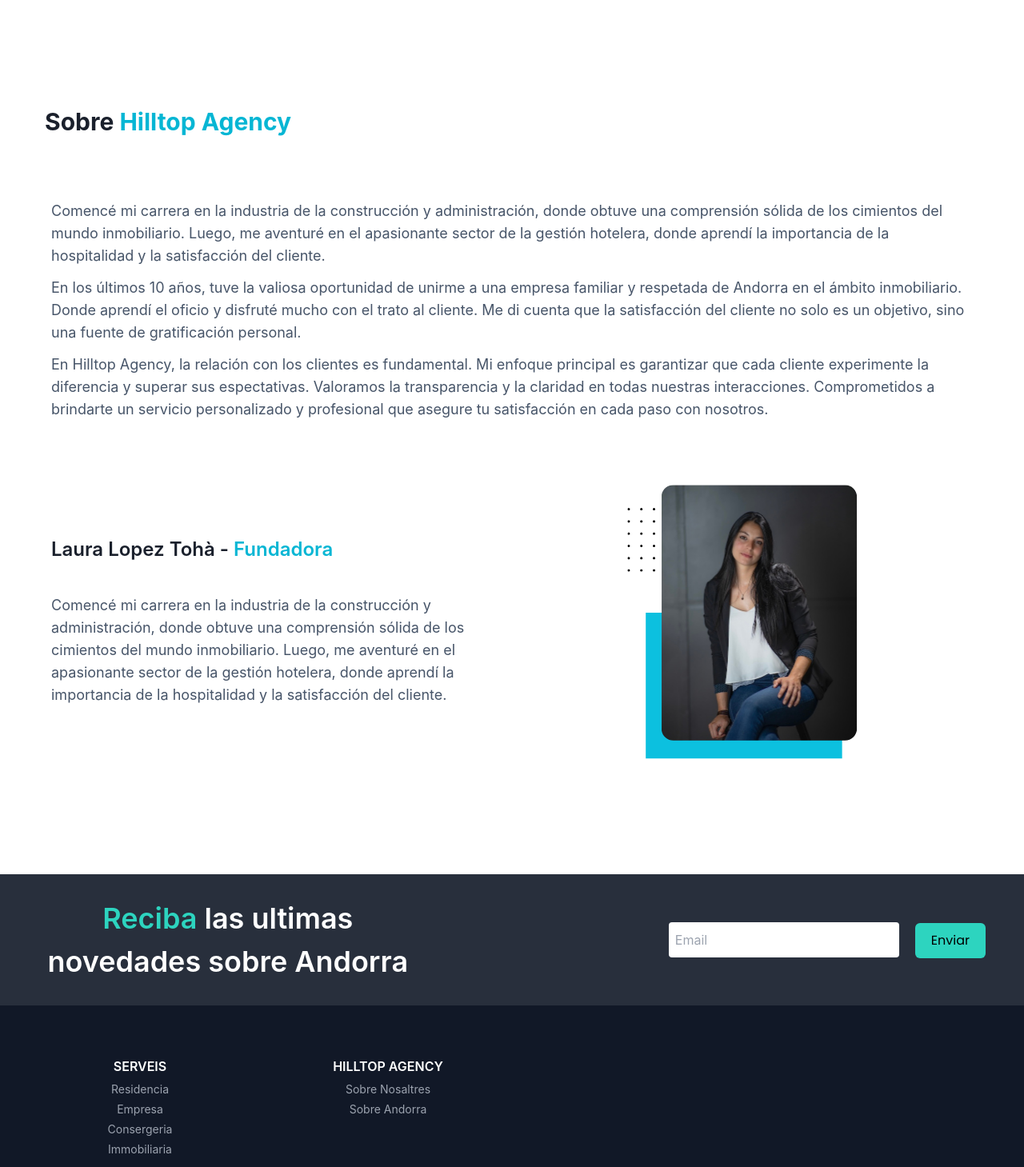
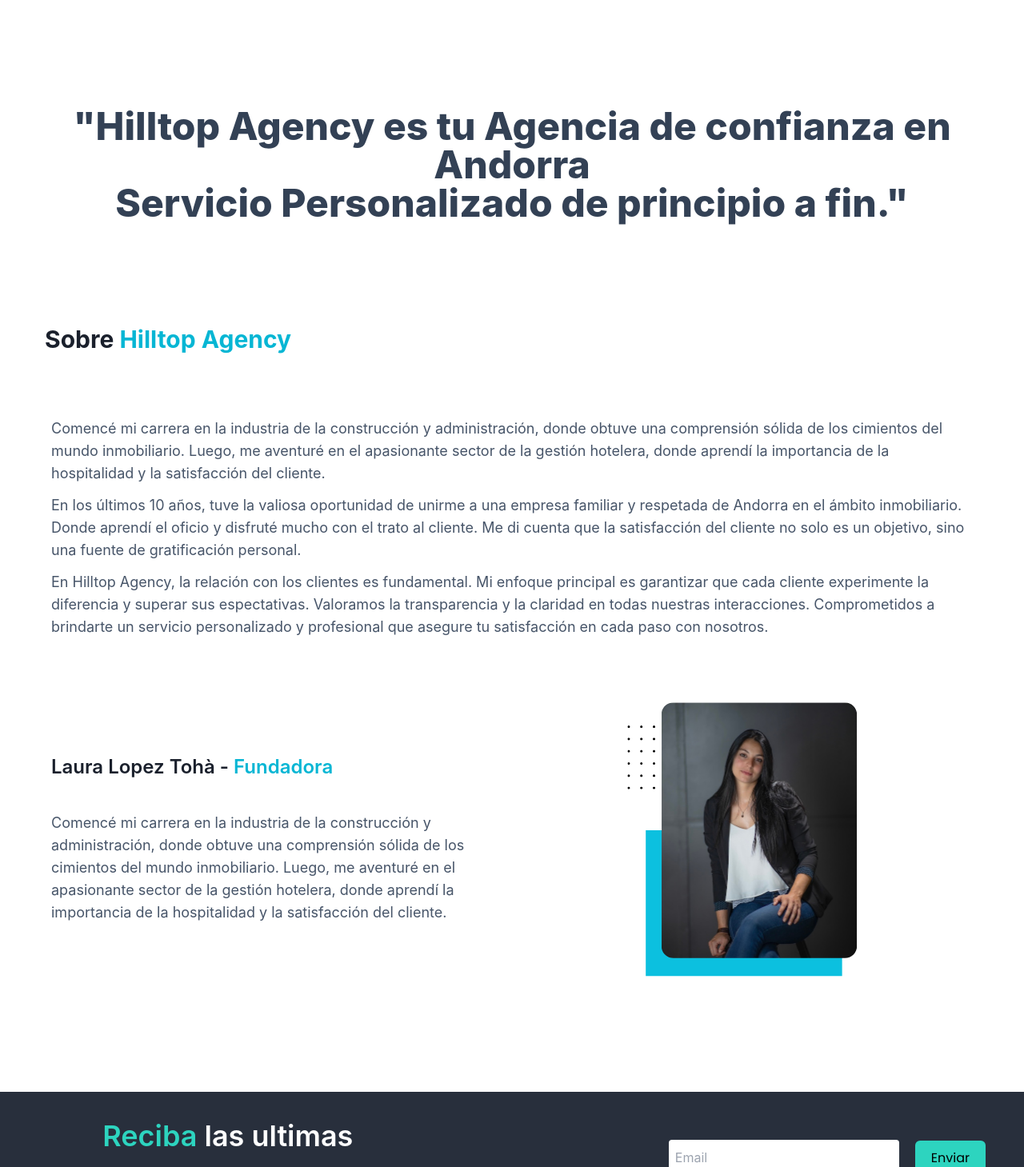
Before and after one commit to Jsendz/lauweb-dev, a React (Vite) app: page /Conserjeria in a window 1280 px wide. Shown: the part 1540-2999 px from the top of the page at 80% size. Built offline with nearby package versions, Linux system fonts and the light colour scheme.

Commit message:
lauweb-dev

```diff
--- a/src/Components/About.jsx
+++ b/src/Components/About.jsx
@@ -3,8 +3,9 @@
 
 const About = () => {
   return (
-    <div className='w-full h-full my-36'>
-           <h2 className="text-3xl text-center antialiased  font-bold mb-20 mt-20 lg:mt-0 sm:text-left sm:pl-14">Sobre <span className='text-cyan-500'> Hilltop Agency </span></h2>
+    <div className='w-full h-full my-36 max-w-7xl mx-auto'>
+           <h2 className='text-4xl xl:text-5xl antialiased font-extrabold mb-32 text-slate-700'> "Hilltop Agency es tu Agencia de confianza en Andorra <br /> Servicio Personalizado de principio a fin." </h2>
+           <h3 className="text-3xl text-center antialiased  font-bold mb-20 mt-20 lg:mt-0 sm:text-left sm:pl-14">Sobre <span className='text-cyan-500'> Hilltop Agency </span></h3>
     <div className="h-full 2xl:h-screen  xl:max-w-7xl lg:w-[90%]  mx-auto">
         <div className="w-full text-left mb-10 sm:mb-0">
            <p className="text-lg text-slate-600 mb-3">
--- a/src/Components/Footer.jsx
+++ b/src/Components/Footer.jsx
@@ -5,7 +5,7 @@
 
 const Footer = () => {
   return (
-    <footer className="bg-gray-900 text-white z-50">
+    <footer className="absolute w-full bg-gray-900 text-white z-50">
       <div className="md:flex md:justify-between md:items-center sm:px-12 px-4 bg-[#ffffff19] py-7 z-50">
         <h3
           className="lg:text-4xl text-3xl md:mb-0 mb-6 lg:leading-normal font-semibold
--- a/src/Components/Menus.js
+++ b/src/Components/Menus.js
@@ -4,10 +4,10 @@
     { name: "Easy Content", link: "#" },
   ];
   export const RESOURCES = [
-    { name: "Residencia", link: "#" },
-    { name: "Empresa", link: "#" },
-    { name: "Consergeria", link: "#" },
-    { name: "Immobiliaria", link: "#" },
+    { name: "Residencia", link: "/Residencia" },
+    { name: "Empresa", link: "/Empresa" },
+    { name: "Conserjeria", link: "/Conserjeria" },
+    { name: "Immobiliaria", link: "Inmobiliaria" },
 
   ];
   export const COMPANY = [
--- a/src/Pages/Empresa.jsx
+++ b/src/Pages/Empresa.jsx
@@ -6,14 +6,14 @@
   const [t] = useTranslation("global");
 
   return (
-    <div className='h-full 2xl:h-screen w-full flex flex-col justify-around items-center'>
+    <div className='h-full 2xl:h-screen w-full flex flex-col justify-around items-center mt-20'>
         <div className='max-w-5xl mx-auto flex flex-col' >
           <div className='my-20 '>
             <h3 className='text-4xl sm:text-5xl font-extrabold antialiased my-10'>{t("empresa.titulo")}</h3>
             <p className='text-xl text-slate-600 text-left pl-5 mt-20'>{t("empresa.paragrafo")}</p>
           </div>
-            <div className='w-[90%] text-left flex flex-col lg:flex-row lg:flex-wrap justify-around mx-auto lg:mx-0'>
-              <div className='w-full lg:w-[30%] p-5 rounded-l shadow-lg border-2 border-slate-400 mb-2'>
+            <div className='w-[90%] lg:w-full text-left flex flex-col lg:flex-row lg:flex-wrap justify-around mx-auto lg:mx-0'>
+              <div className='w-full lg:w-[30%] p-5 rounded-lg shadow-lg border-2 border-slate-400 mb-2'>
                 <h4 className='text-2xl font-bold mb-2'>{t("empresa.unotitulo")}</h4>
                 <p className='text-md text-slate-600'>{t("empresa.unoparagrafo")}</p>
               </div>
```
